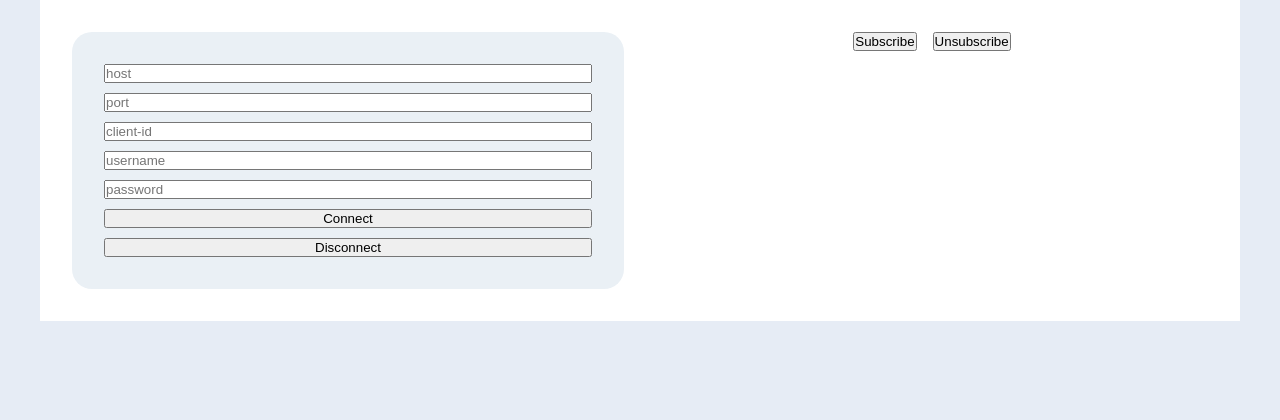
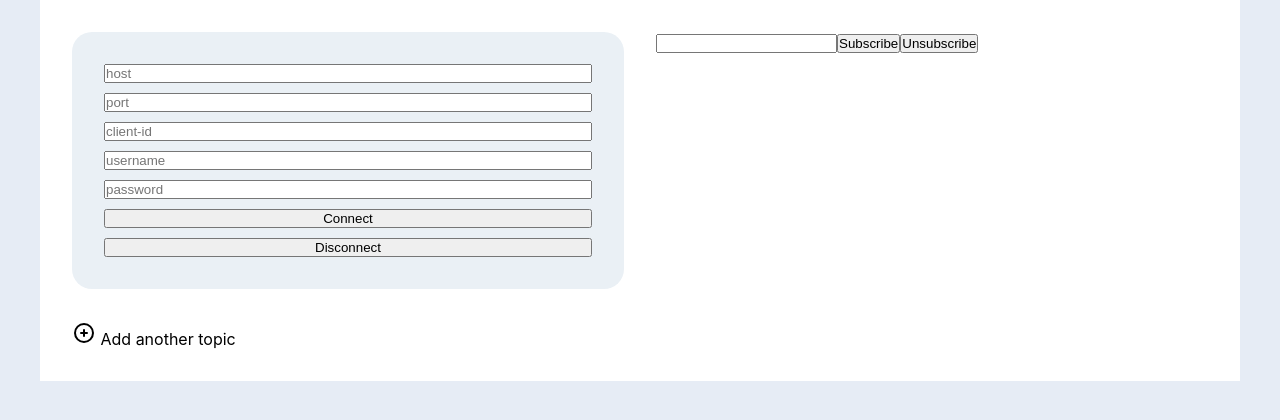
Before and after one commit to mataltamore/mqtt-smarthome-app, a React (Create React App) app: page / in a window 1280 px wide. Shown: the top 420 px of the page. Built offline with nearby package versions, Linux system fonts and the light colour scheme.

Commit message:
feat: add topic components + chore of types

```diff
--- a/package.json
+++ b/package.json
@@ -3,6 +3,7 @@
   "version": "0.1.0",
   "private": true,
   "dependencies": {
+    "@tabler/icons": "^1.104.0",
     "@testing-library/jest-dom": "^5.14.1",
     "@testing-library/react": "^13.0.0",
     "@testing-library/user-event": "^13.2.1",
--- a/src/App.tsx
+++ b/src/App.tsx
@@ -1,47 +1,29 @@
 import MainLayout from "./components/MainLayout";
 import Connect from "./components/Connect";
 import useMQTT from "./hooks/useMQTT";
+import { useState } from "react";
+import AddTopic from "./components/AddTopic";
+import Topic from "./components/Topic";
 
 export default function App() {
   const { status, payloads, actions } = useMQTT();
   const { connect, disconnect, subscribe, unsubscribe } = actions;
 
+  const [renderTopic, setRenderTopic] = useState(["topic1"]);
+
   return (
     <MainLayout>
       <Connect connectBtn={status} {...{ connect, disconnect }} />
 
-      <div>
-        <div
-          style={{
-            display: "flex",
-            justifyContent: "center",
-            alignItems: "center",
-            flexDirection: "row",
-            gap: "1rem",
-          }}
-        >
-          <button type="button" onClick={() => subscribe("sensor/temperature")}>
-            Subscribe
-          </button>
-          <button
-            type="button"
-            onClick={() => unsubscribe("sensor/temperature")}
-          >
-            Unsubscribe
-          </button>
-        </div>
+      {renderTopic.map((topic) => (
+        <Topic {...{ subscribe, unsubscribe, payloads }} key={topic} />
+      ))}
 
-        <ul>
-          {payloads.map((payload) => (
-            <li key={payload.topic}>
-              TOPIC: {payload.topic}
-              <p style={{ fontWeight: 700, fontSize: 40, textAlign: "center" }}>
-                {payload.data}
-              </p>
-            </li>
-          ))}
-        </ul>
-      </div>
+      <AddTopic
+        handleClick={() =>
+          setRenderTopic((prev) => [...prev, `topic${renderTopic.length + 1}`])
+        }
+      />
     </MainLayout>
   );
 }
--- /dev/null
+++ b/src/components/AddTopic/AddTopic.module.scss
@@ -0,0 +1,2 @@
+@import "../../styles/mixins.scss";
+@import "../../styles/variables.scss";
--- /dev/null
+++ b/src/components/AddTopic/index.tsx
@@ -0,0 +1,13 @@
+import classes from "./AddTopic.module.scss";
+import { IconCirclePlus } from "@tabler/icons";
+import { AddTopicProps } from "../../types/AddTopic";
+
+export default function AddTopic(props: AddTopicProps) {
+  const { handleClick } = props;
+
+  return (
+    <div className={classes.container} onClick={handleClick}>
+      <IconCirclePlus /> Add another topic
+    </div>
+  );
+}
--- /dev/null
+++ b/src/components/Topic/Topic.module.scss
@@ -0,0 +1,2 @@
+@import "../../styles/mixins.scss";
+@import "../../styles/variables.scss";
--- /dev/null
+++ b/src/components/Topic/index.tsx
@@ -0,0 +1,26 @@
+import { useState } from "react";
+import { TopicProps } from "../../types/Topic";
+import classes from "./Topic.module.scss";
+
+export default function Topic(props: TopicProps) {
+  const { subscribe, unsubscribe, payloads } = props;
+  // "sensor/temperature"
+  const [topicName, setTopicName] = useState("");
+
+  return (
+    <div>
+      <input
+        type="text"
+        onChange={(e) => setTopicName(e.currentTarget.value)}
+      />
+      <button type="button" onClick={() => subscribe(topicName)}>
+        Subscribe
+      </button>
+      <button type="button" onClick={() => unsubscribe(topicName)}>
+        Unsubscribe
+      </button>
+
+      {payloads.find((payload) => payload.topic === topicName)?.data}
+    </div>
+  );
+}
--- a/src/hooks/useMQTT.ts
+++ b/src/hooks/useMQTT.ts
@@ -6,15 +6,7 @@ import {
   CloseCallback,
 } from "precompiled-mqtt";
 import { useEffect, useState } from "react";
-
-type MQTTStatus =
-  | "Connect"
-  | "Connected"
-  | "Reconnecting"
-  | "Connecting"
-  | "Disconnecting";
-type MQTTPayloadItem = { topic: string; data: string };
-type MQTTPayload = Array<MQTTPayloadItem>;
+import { MQTTPayload, MQTTStatus } from "../types/useMQTT";
 
 export default function useMQTT() {
   const [client, setClient] = useState<MqttClient>();
--- /dev/null
+++ b/src/types/AddTopic.ts
@@ -0,0 +1,3 @@
+export interface AddTopicProps {
+  handleClick: () => void;
+}
--- /dev/null
+++ b/src/types/Topic.ts
@@ -0,0 +1,7 @@
+import { MQTTPayload } from "./useMQTT";
+
+export interface TopicProps {
+  subscribe: (topic: string) => void;
+  unsubscribe: (topic: string) => void;
+  payloads: MQTTPayload;
+}
--- /dev/null
+++ b/src/types/useMQTT.ts
@@ -0,0 +1,8 @@
+export type MQTTStatus =
+  | "Connect"
+  | "Connected"
+  | "Reconnecting"
+  | "Connecting"
+  | "Disconnecting";
+export type MQTTPayloadItem = { topic: string; data: string };
+export type MQTTPayload = Array<MQTTPayloadItem>;
```
Also changed, not shown: 1 other file (tests, documents, lock files or other folders).
